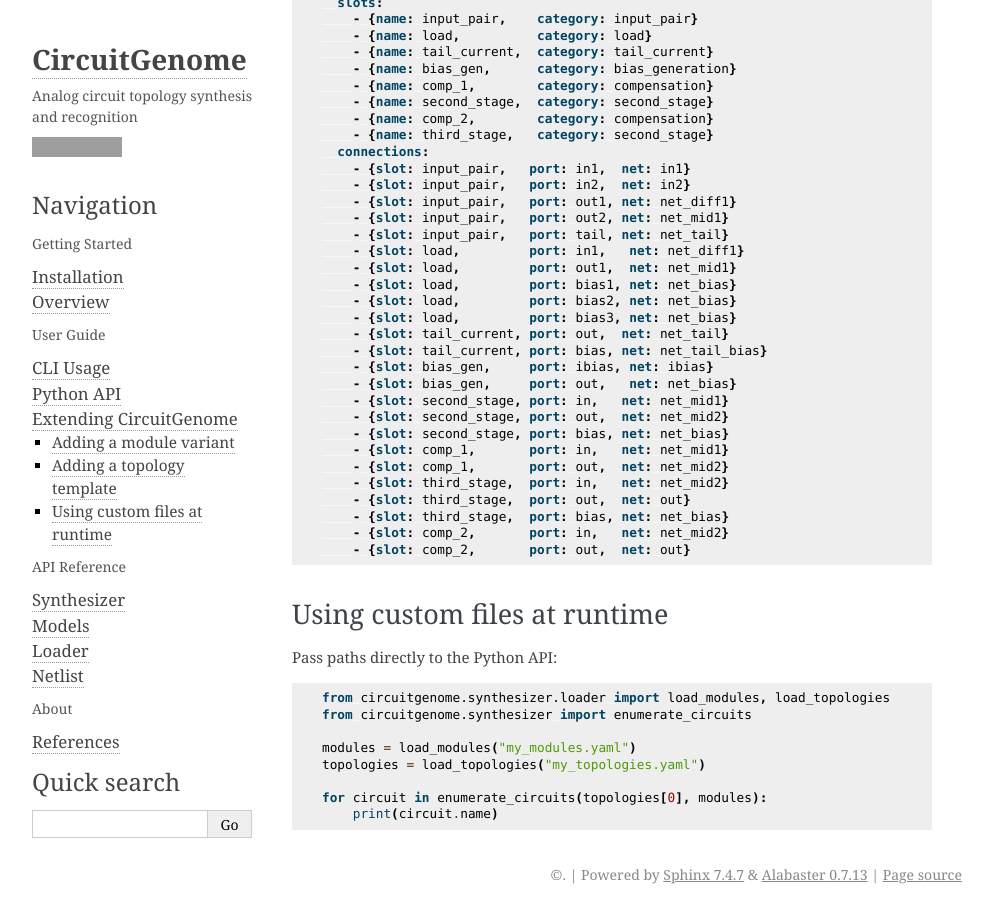
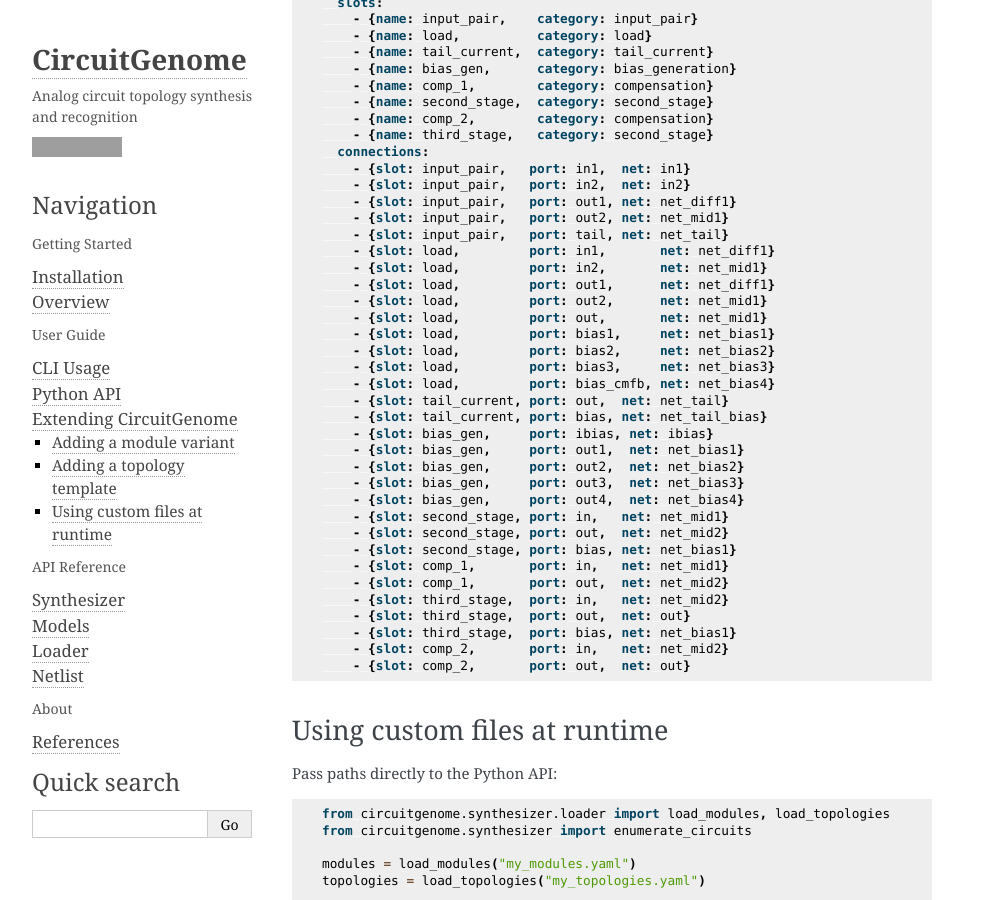
Before and after one commit to analog-ml/CircuitGenome, a Sphinx documentation site: the page built from docs/extending.rst, in a window 1280 px wide and 900 px high, scrolled down 2474 px. Shown: the whole window, without its empty margins (148-1140 px from the left). Built offline with Sphinx 7.4.7, drawn with Linux system fonts in a browser that asks for light colours; grey boxes are pictures that could not be loaded.

Commit message:
Rework load category to canonical in1/in2/out/out1/out2 + multi-rail bias
Replace the wide-swing folded-cascode variants with explicit
single-output and differential-output folded-cascode loads (plus a
fixed telescopic-cascode pair), and give every load up to four
independent bias inputs (bias1/bias2/bias3/bias_cmfb). Simple loads
alias out1/out2 to in1/in2 via the new alias_of port field; cascode
loads expose distinct cascode-output nodes. bias_generation now emits
four independent rails (out1-4) so each bias input can be driven
separately. Update all topology templates' wiring accordingly, plus
tests and docs.

```diff
--- a/docs/extending.rst
+++ b/docs/extending.rst
@@ -168,23 +168,30 @@ Example — 3-stage op-amp with cascade (single-Miller-per-stage) compensation
        - {slot: input_pair,   port: out1, net: net_diff1}
        - {slot: input_pair,   port: out2, net: net_mid1}
        - {slot: input_pair,   port: tail, net: net_tail}
-       - {slot: load,         port: in1,   net: net_diff1}
-       - {slot: load,         port: out1,  net: net_mid1}
-       - {slot: load,         port: bias1, net: net_bias}
-       - {slot: load,         port: bias2, net: net_bias}
-       - {slot: load,         port: bias3, net: net_bias}
+       - {slot: load,         port: in1,       net: net_diff1}
+       - {slot: load,         port: in2,       net: net_mid1}
+       - {slot: load,         port: out1,      net: net_diff1}
+       - {slot: load,         port: out2,      net: net_mid1}
+       - {slot: load,         port: out,       net: net_mid1}
+       - {slot: load,         port: bias1,     net: net_bias1}
+       - {slot: load,         port: bias2,     net: net_bias2}
+       - {slot: load,         port: bias3,     net: net_bias3}
+       - {slot: load,         port: bias_cmfb, net: net_bias4}
        - {slot: tail_current, port: out,  net: net_tail}
        - {slot: tail_current, port: bias, net: net_tail_bias}
        - {slot: bias_gen,     port: ibias, net: ibias}
-       - {slot: bias_gen,     port: out,   net: net_bias}
+       - {slot: bias_gen,     port: out1,  net: net_bias1}
+       - {slot: bias_gen,     port: out2,  net: net_bias2}
+       - {slot: bias_gen,     port: out3,  net: net_bias3}
+       - {slot: bias_gen,     port: out4,  net: net_bias4}
        - {slot: second_stage, port: in,   net: net_mid1}
        - {slot: second_stage, port: out,  net: net_mid2}
-       - {slot: second_stage, port: bias, net: net_bias}
+       - {slot: second_stage, port: bias, net: net_bias1}
        - {slot: comp_1,       port: in,   net: net_mid1}
        - {slot: comp_1,       port: out,  net: net_mid2}
        - {slot: third_stage,  port: in,   net: net_mid2}
        - {slot: third_stage,  port: out,  net: out}
-       - {slot: third_stage,  port: bias, net: net_bias}
+       - {slot: third_stage,  port: bias, net: net_bias1}
        - {slot: comp_2,       port: in,   net: net_mid2}
        - {slot: comp_2,       port: out,  net: out}
 
```
Also changed, not shown: README.md (+11 -8 lines), docs/overview.rst (+13 -6 lines), 6 other files.
